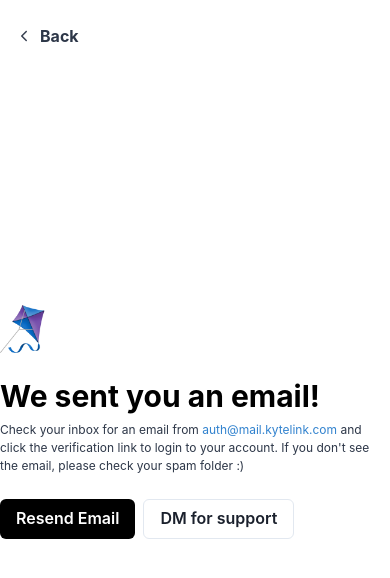
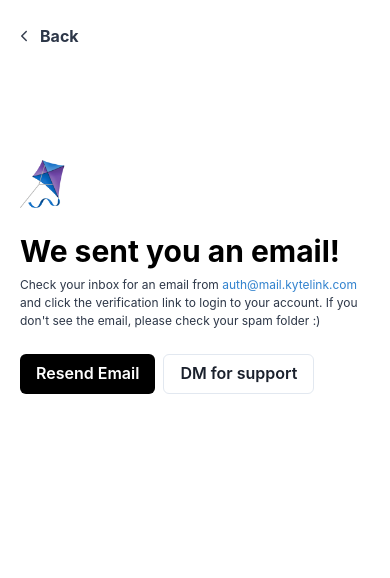
Before and after one commit to aleemrehmtulla/kytelink, a Next.js app: page /auth/verify in a window 390 px wide. Shown: the top 578 px of the page. Built offline with nearby package versions, Linux system fonts and the light colour scheme.

Commit message:
responsive skeleton

```diff
--- a/pages/auth/verify.tsx
+++ b/pages/auth/verify.tsx
@@ -5,7 +5,7 @@ import { IoIosArrowBack } from 'react-icons/io'
 const Verify = () => {
   const router = useRouter()
   return (
-    <Center h="100vh">
+    <Center px={{ base: 5, md: 8 }} pt={{ base: '10rem', md: '18rem' }}>
       <Box
         pos="absolute"
         top="0"
```
